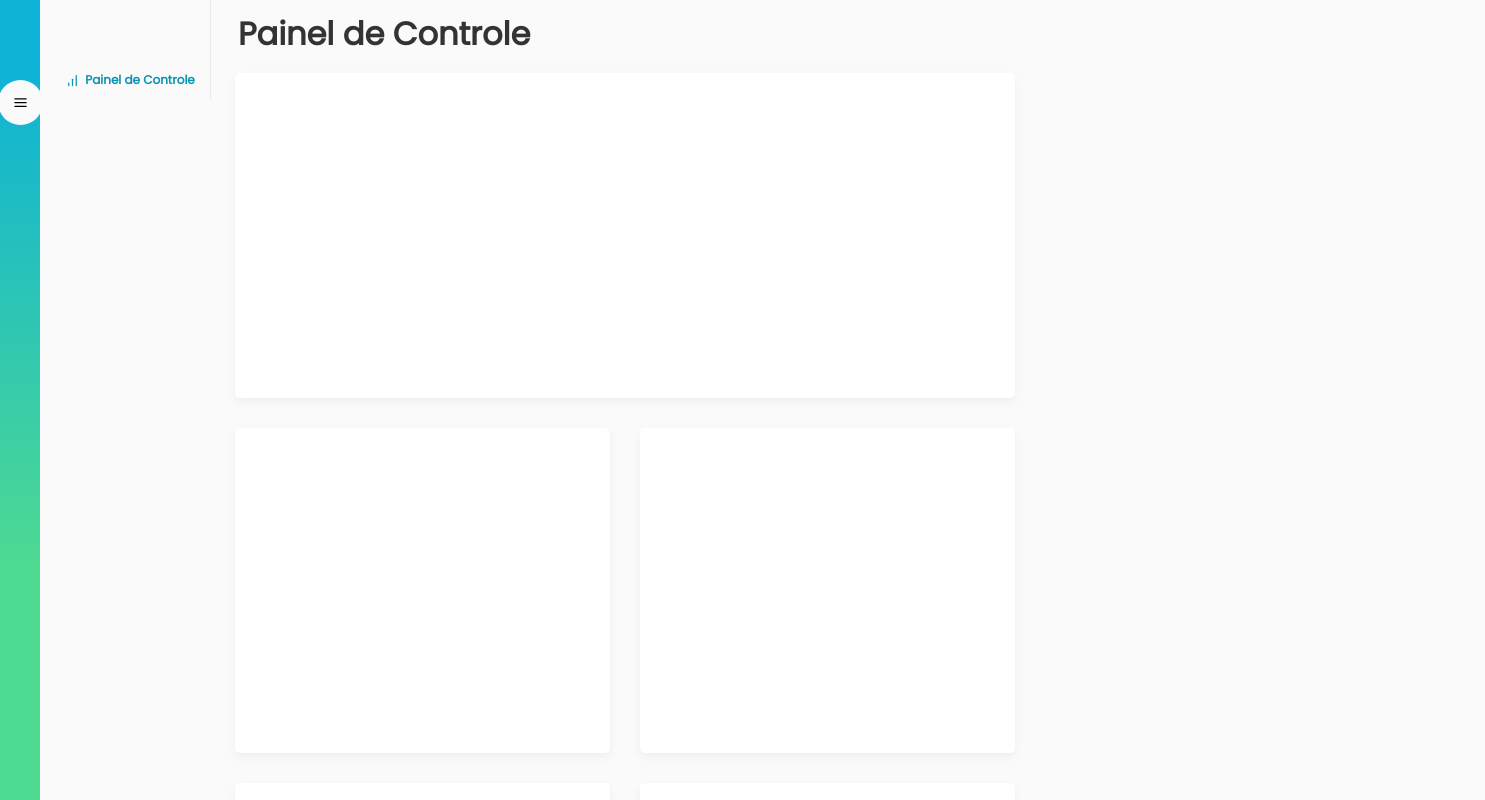
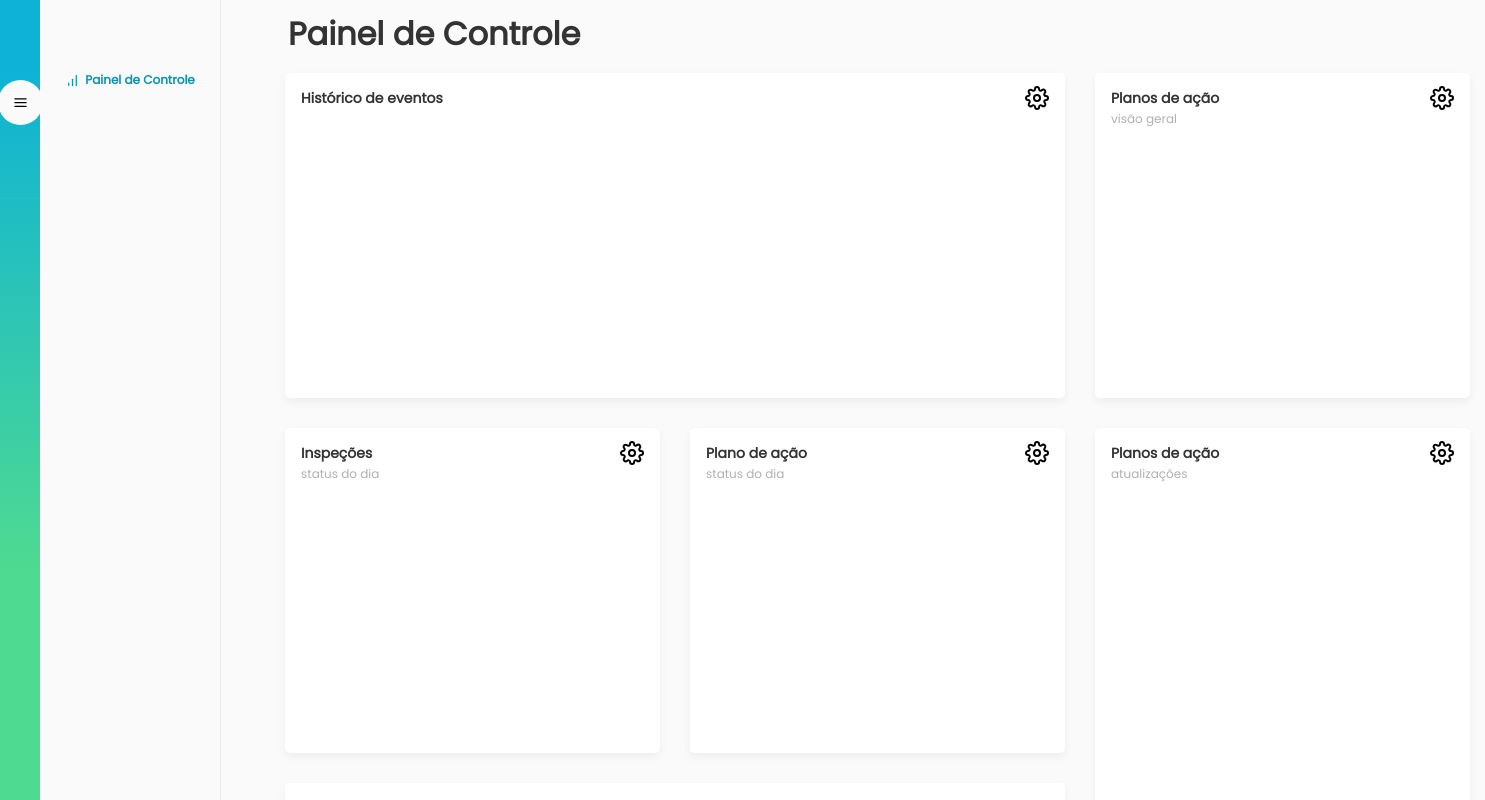
Before and after one commit to IgrPhillipe/tt-dashboard, a React (Create React App) app: page / in a window 1280 px wide. Shown: the top 800 px of the page, 1485 px wide, since content can reach past the window. Built offline with nearby package versions, Linux system fonts and the light colour scheme.

Commit message:
feat(home): fix style and add all the cards

```diff
--- a/src/pages/Home/index.tsx
+++ b/src/pages/Home/index.tsx
@@ -5,14 +5,43 @@ import Card from '../../components/Card/index';
 import SideBarItem from '../../components/SideBarItem/index';
 
 import {
-  View, BarFunctions, HomeContent, Title, Dock, MenuButton, SideBar, Cards
+  View, BarFunctions, HomeContent, Title, Dock, MenuButton, SideBar, Cards, FirstColumm, SecondColumn,
 } from './style';
 
 const Home: React.FC = () => {
   const [hide, setHide] = useState(false);
+
+  const [cardOne, setCardOne] = useState({
+    title: 'Histórico de eventos',
+  });
+
+  const [cardTwo, setCardTwo] = useState({
+    title: 'Planos de ação',
+    subtitle: 'visão geral',
+  });
+
+  const [cardThree, setCardThree] = useState({
+    title: 'Inspeções',
+    subtitle: 'status do dia',
+  });
+
+  const [cardFour, setCardFour] = useState({
+    title: 'Plano de ação',
+    subtitle: 'status do dia',
+  });
+
+  const [cardFive, setCardFive] = useState({
+    title: 'Planos de ação',
+    subtitle: 'atualizações',
+  });
+
+  const [cardSix, setCardSix] = useState({
+    title: 'Inspeções agendadas',
+  });
+
   return (
     <View>
-      <BarFunctions>
+      <BarFunctions hide={hide} >
         <Dock>
           <MenuButton onClick={() => setHide(!hide)} >
             <Menu width='15px' height='15px' />
@@ -23,16 +52,20 @@ const Home: React.FC = () => {
         </SideBar>
       </BarFunctions>
 
-      <HomeContent>
+      <HomeContent hide={hide} >
         <Title>Painel de Controle</Title>
 
         <Cards>
-          <Card width='large' height='small' />
-          <Card width='small' height='small' />
-          <Card width='small' height='small' />
-          <Card width='small' height='small' />
-          <Card width='small' height='large' />
-          <Card width='large' height='small' />
+          <FirstColumm>
+            <Card width='large' height='small' settings title={cardOne.title} />
+            <Card width='small' height='small' settings title={cardThree.title} subtitle={cardThree.subtitle} />
+            <Card width='small' height='small' settings title={cardFour.title} subtitle={cardFour.subtitle} />
+            <Card width='large' height='small' title={cardSix.title} />
+          </FirstColumm>
+          <SecondColumn>
+            <Card width='small' height='small' settings title={cardTwo.title} subtitle={cardTwo.subtitle} />
+            <Card width='small' height='large' settings title={cardFive.title} subtitle={cardFive.subtitle} />
+          </SecondColumn>
         </Cards>
       </HomeContent>
     </View>
--- a/src/pages/Home/style.ts
+++ b/src/pages/Home/style.ts
@@ -8,22 +8,32 @@ type SideBarProps = {
 
 export const View = styled.div`
   position: absolute;
-  width: 100vw;
+  width: 90vw;
   height: 100vh;
 
   display: flex;
   flex-direction: row;
 `;
 
-export const BarFunctions = styled.div`
-  width: 210px;
+export const BarFunctions = styled.div<SideBarProps>`
+  width: ${({ hide }) => (hide ? '40px' : '220px')};
+  height: 100vh;
+
+  transition: 0.5s;
 
   margin: 0;
-
 `;
 
-export const HomeContent = styled.div`
-  padding: 10px;
+export const HomeContent = styled.div<SideBarProps>`
+  padding: 10px 0 10px 0;
+
+  margin-left: 50px;
+
+  position: absolute;
+
+  left: ${({ hide }) => (hide ? '40px' : '220px')};
+
+  transition: 0.5s;
 `;
 
 export const Title = styled.h1`
@@ -72,16 +82,42 @@ export const MenuButton = styled.div`
 `;
 
 export const SideBar = styled.div<SideBarProps>`
-  display: ${({ hide }) => (hide ? 'none' : 'fixed')};
+  position: fixed;
 
   margin-left: 40px;
 
-  width: 170px;
+  width: ${({ hide }) => (hide ? 0 : '180px')};
+  height: 100%;
+
+  z-index: 1;
+  top: 0;
+  left: 0;
+
+  overflow-x: hidden;
+
+  transition: 0.5s;
+
   border-right: 1px solid #EBEBEB;
 `;
 
 export const Cards = styled.div`
   display: flex;
+`;
+
+export const FirstColumm = styled.div`
+  display: flex;
   flex-direction: row;
   flex-wrap: wrap;
+  justify-content: center;
+  align-items: center;
+
+  width: 810px;
 `;
+
+export const SecondColumn = styled.div`
+display: flex;
+flex-direction: column;
+justify-content: space-between;
+
+height: 1055px;
+`;
```
